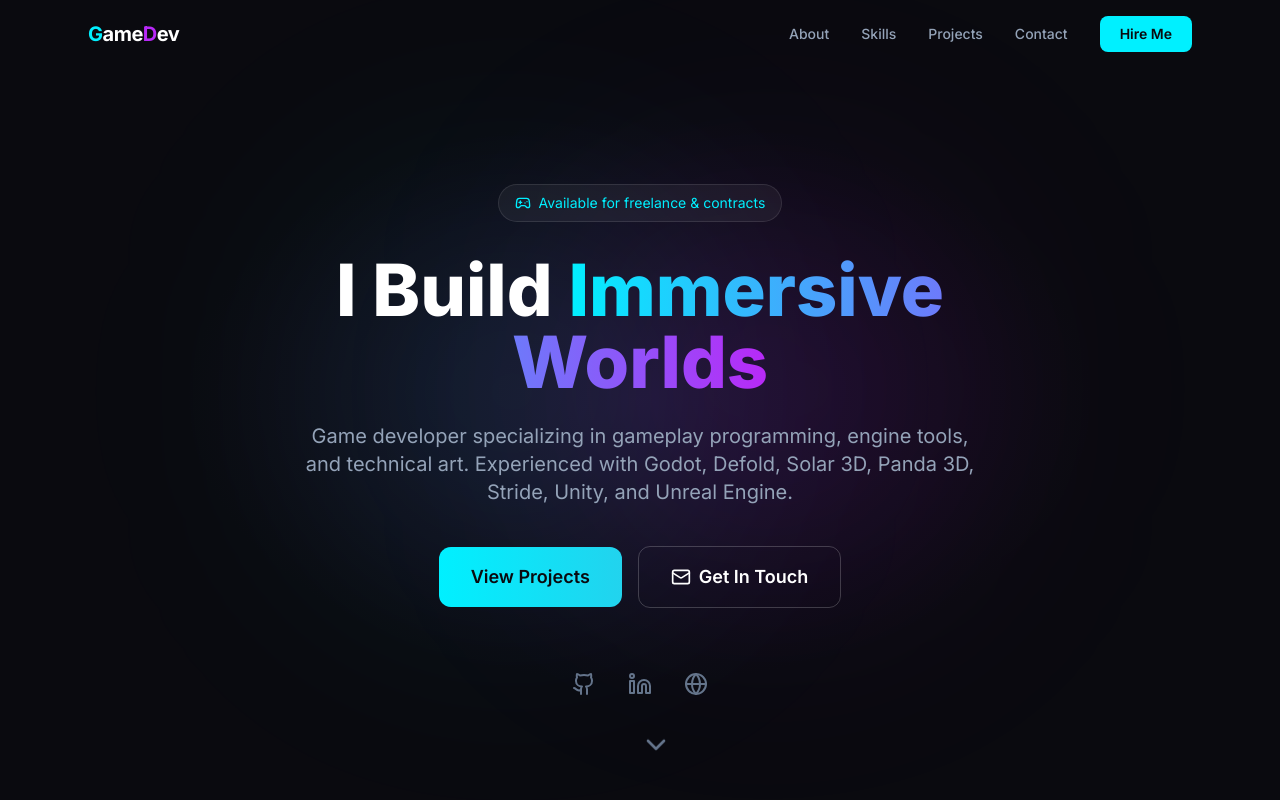
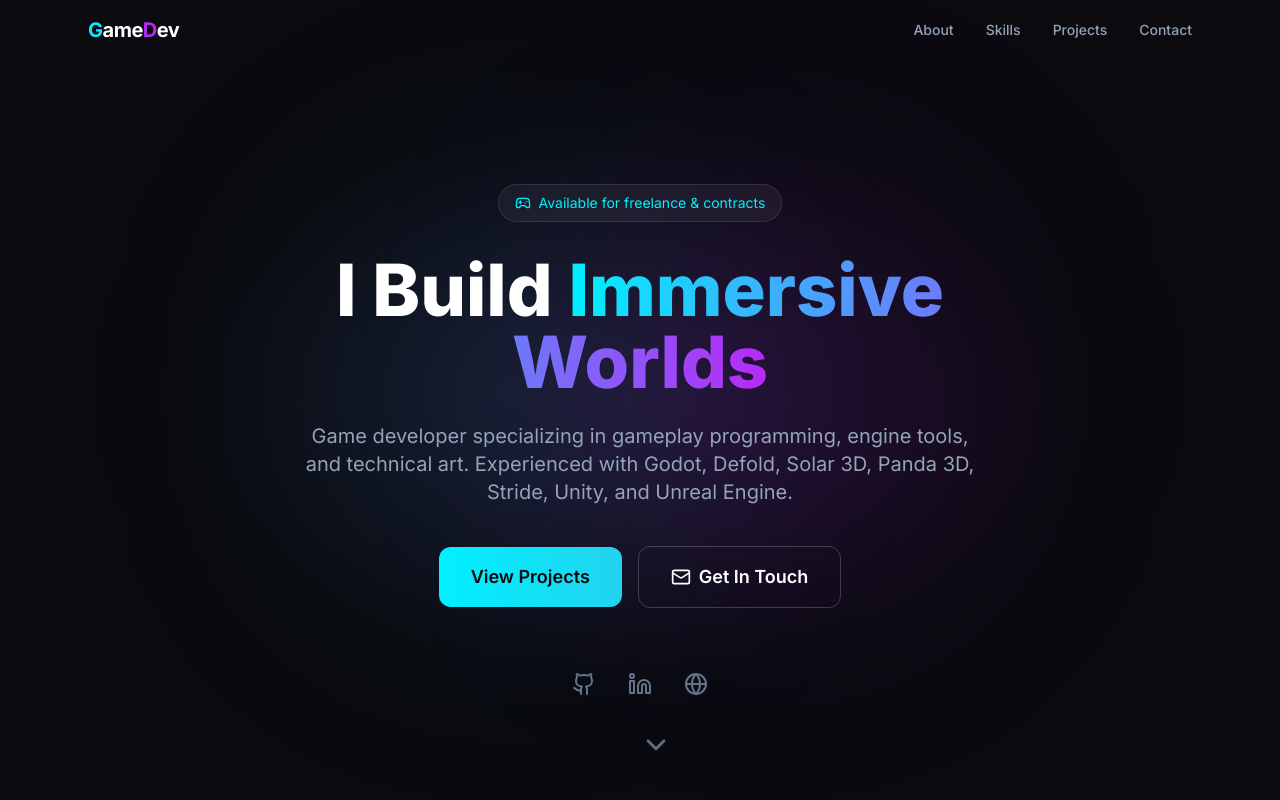
Before and after one commit to iyaseamandla-pixel/game-dev-portfolio, a React (Vite) app: page / in a window 1280 px wide. Shown: the top 800 px of the page. Built offline with nearby package versions, Linux system fonts and the light colour scheme.

Commit message:
Remove Hire Me buttons and LinkedIn/Globe icons from contact section

```diff
--- a/src/App.jsx
+++ b/src/App.jsx
@@ -170,9 +170,6 @@ function App() {
                 {link.label}
               </a>
             ))}
-            <a href="#contact" className="px-5 py-2 text-sm font-semibold text-dark-bg bg-glow-cyan rounded-lg hover:bg-cyan-300 transition-colors">
-              Hire Me
-            </a>
           </div>
           <button className="md:hidden text-white" onClick={() => setMobileMenuOpen(!mobileMenuOpen)}>
             {mobileMenuOpen ? <X /> : <Menu />}
@@ -185,9 +182,6 @@ function App() {
                 {link.label}
               </a>
             ))}
-            <a href="#contact" className="px-5 py-2 text-center font-semibold text-dark-bg bg-glow-cyan rounded-lg" onClick={() => setMobileMenuOpen(false)}>
-              Hire Me
-            </a>
           </div>
         )}
       </nav>
@@ -480,15 +474,13 @@ function App() {
               <Mail className="w-5 h-5" />
               hello@gamedev.dev
             </a>
-            <a href="#" className="px-8 py-4 text-lg font-semibold text-white border border-white/20 rounded-xl hover:bg-white/5 transition-all flex items-center gap-2">
+            <a href="https://github.com/femivita" target="_blank" rel="noopener noreferrer" className="px-8 py-4 text-lg font-semibold text-white border border-white/20 rounded-xl hover:bg-white/5 transition-all flex items-center gap-2">
               <Github className="w-5 h-5" />
               GitHub
             </a>
           </div>
           <div className="flex items-center justify-center gap-6 text-slate-500">
-            <a href="#" className="hover:text-glow-cyan transition-colors"><Github className="w-6 h-6" /></a>
-            <a href="#" className="hover:text-glow-purple transition-colors"><Linkedin className="w-6 h-6" /></a>
-            <a href="#" className="hover:text-glow-pink transition-colors"><Globe className="w-6 h-6" /></a>
+            <a href="https://github.com/femivita" className="hover:text-glow-cyan transition-colors"><Github className="w-6 h-6" /></a>
           </div>
         </div>
       </section>
```
